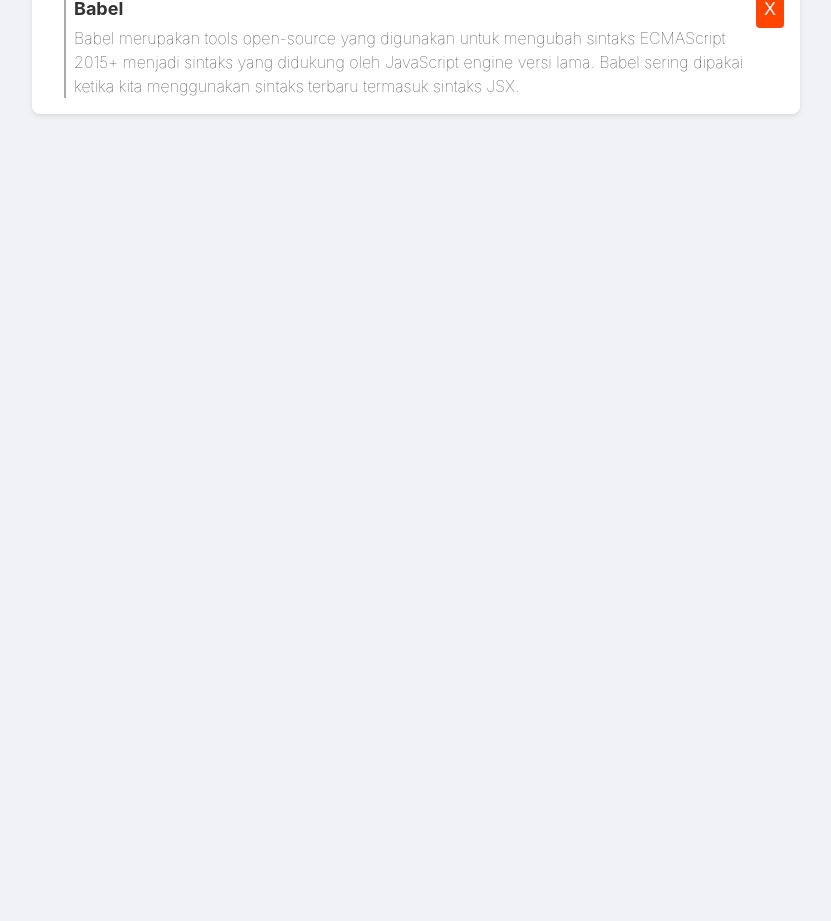
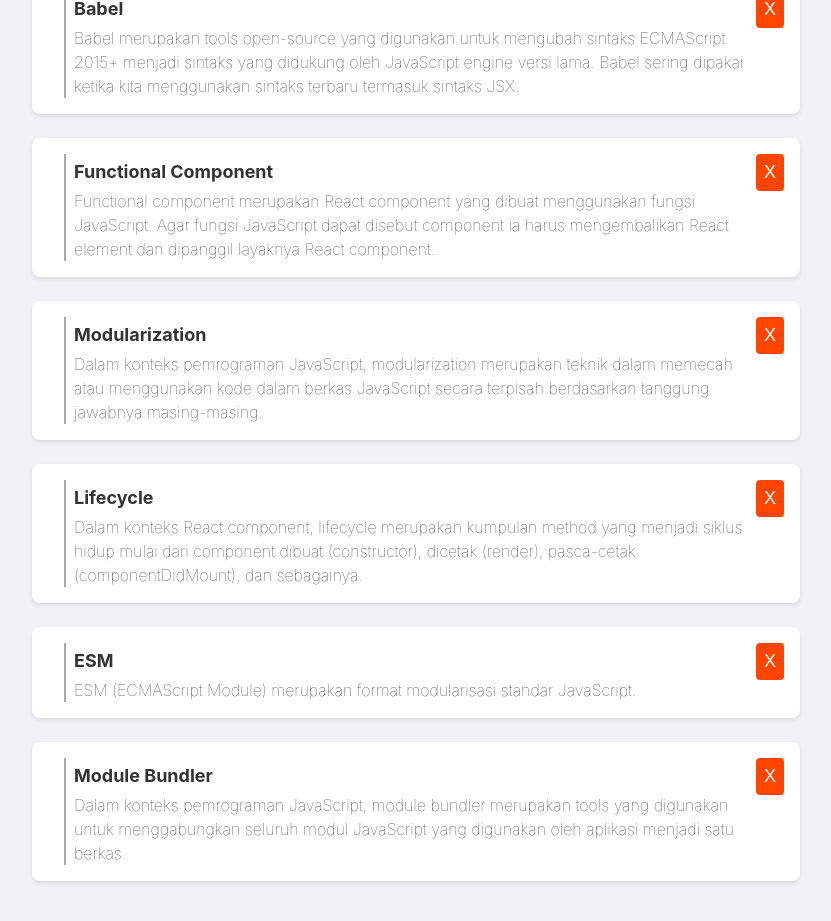
Before and after one commit to nunutech40/notes-app, a React (Create React App) app: page / in a window 1280 px wide. Shown: the part 639-1560 px from the top of the page, without its empty margins (224-1055 px from the left). Before the commit the page ends 800 px from the top, so only its background shows below. Built offline with nearby package versions, Linux system fonts and the light colour scheme.

Commit message:
menambahkan conditional rendering dan default data lebih banyak

```diff
--- a/src/NotesApp.jsx
+++ b/src/NotesApp.jsx
@@ -1,6 +1,6 @@
 import React from 'react';
 import NoteList from './NoteList';
-import { getData } from './utils/notesdata';
+import { getInitialData } from './utils/index';
 import NotesInput from './NotesInput'
 import SearchNotes from './SearchNotes';
 
@@ -8,7 +8,7 @@
     constructor(props) {
         super(props);
         this.state = {
-            notes: getData(),
+            notes: getInitialData(),
             searchTerm: '',
         }
 
@@ -57,7 +57,11 @@
                 <NotesInput addNoteList={this.onAddNoteHandler} />
                 <h1>Daftar Catatan</h1>
                 <SearchNotes onSearch={this.handleSearch} />
-                <NoteList notes={filteredNotes} onDelete={this.onDeleteHandler} />
+                {filteredNotes.length === 0 ? (
+                    <p>Tidak ada data catatan</p>
+                ) : (
+                    <NoteList notes={filteredNotes} onDelete={this.onDeleteHandler} />
+                )}
             </div>
         );
     }
--- /dev/null
+++ b/src/utils/index.js
@@ -0,0 +1,56 @@
+const getInitialData = () => ([
+  {
+    id: 1,
+    title: "Babel",
+    body: "Babel merupakan tools open-source yang digunakan untuk mengubah sintaks ECMAScript 2015+ menjadi sintaks yang didukung oleh JavaScript engine versi lama. Babel sering dipakai ketika kita menggunakan sintaks terbaru termasuk sintaks JSX.",
+    createdAt: '2022-04-14T04:27:34.572Z',
+    archived: false,
+  },
+  {
+    id: 2,
+    title: "Functional Component",
+    body: "Functional component merupakan React component yang dibuat menggunakan fungsi JavaScript. Agar fungsi JavaScript dapat disebut component ia harus mengembalikan React element dan dipanggil layaknya React component.",
+    createdAt: '2022-04-14T04:27:34.572Z',
+    archived: false,
+  },
+  {
+    id: 3,
+    title: "Modularization",
+    body: "Dalam konteks pemrograman JavaScript, modularization merupakan teknik dalam memecah atau menggunakan kode dalam berkas JavaScript secara terpisah berdasarkan tanggung jawabnya masing-masing.",
+    createdAt: '2022-04-14T04:27:34.572Z',
+    archived: false,
+  },
+  {
+    id: 4,
+    title: "Lifecycle",
+    body: "Dalam konteks React component, lifecycle merupakan kumpulan method yang menjadi siklus hidup mulai dari component dibuat (constructor), dicetak (render), pasca-cetak (componentDidMount), dan sebagainya. ",
+    createdAt: '2022-04-14T04:27:34.572Z',
+    archived: false,
+  },
+  {
+    id: 5,
+    title: "ESM",
+    body: "ESM (ECMAScript Module) merupakan format modularisasi standar JavaScript.",
+    createdAt: '2022-04-14T04:27:34.572Z',
+    archived: false,
+  },
+  {
+    id: 6,
+    title: "Module Bundler",
+    body: "Dalam konteks pemrograman JavaScript, module bundler merupakan tools yang digunakan untuk menggabungkan seluruh modul JavaScript yang digunakan oleh aplikasi menjadi satu berkas.",
+    createdAt: '2022-04-14T04:27:34.572Z',
+    archived: false,
+  },
+]);
+
+const showFormattedDate = (date) => {
+  const options = {
+    weekday: "long",
+    year: "numeric",
+    month: "long",
+    day: "numeric"
+  }
+  return new Date(date).toLocaleDateString("id-ID", options)
+}
+
+export { getInitialData, showFormattedDate };
--- a/src/utils/notesdata.js
+++ /dev/null
@@ -1,14 +0,0 @@
-const getData = () => {
-
-    return [
-        {
-            id: 1,
-            title: "Babel",
-            body: "Babel merupakan tools open-source yang digunakan untuk mengubah sintaks ECMAScript 2015+ menjadi sintaks yang didukung oleh JavaScript engine versi lama. Babel sering dipakai ketika kita menggunakan sintaks terbaru termasuk sintaks JSX.",
-            archived: false,
-            createdAt: '2022-04-14T04:27:34.572Z'
-        },
-    ];
-}
-
-export { getData };
```
